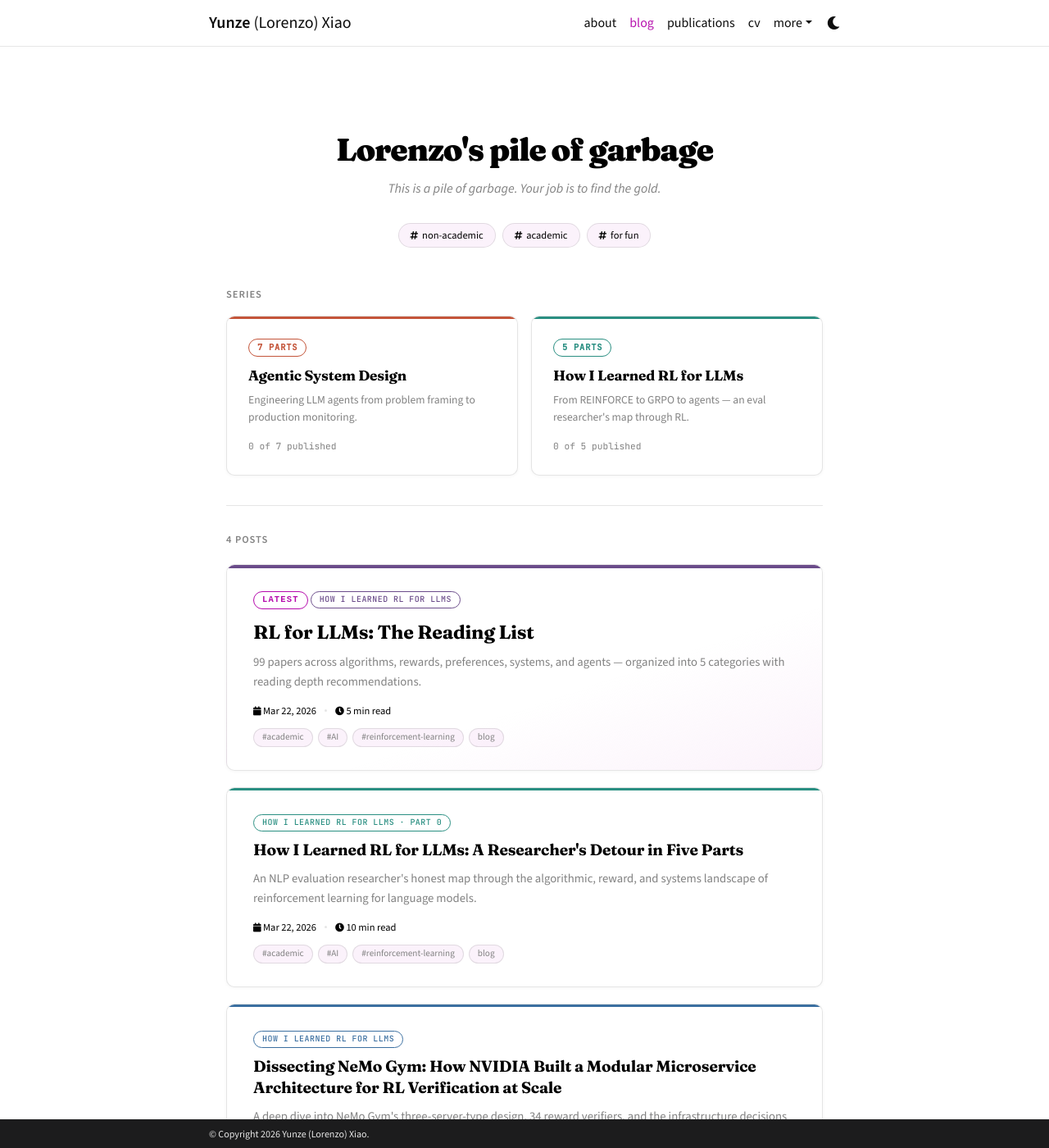
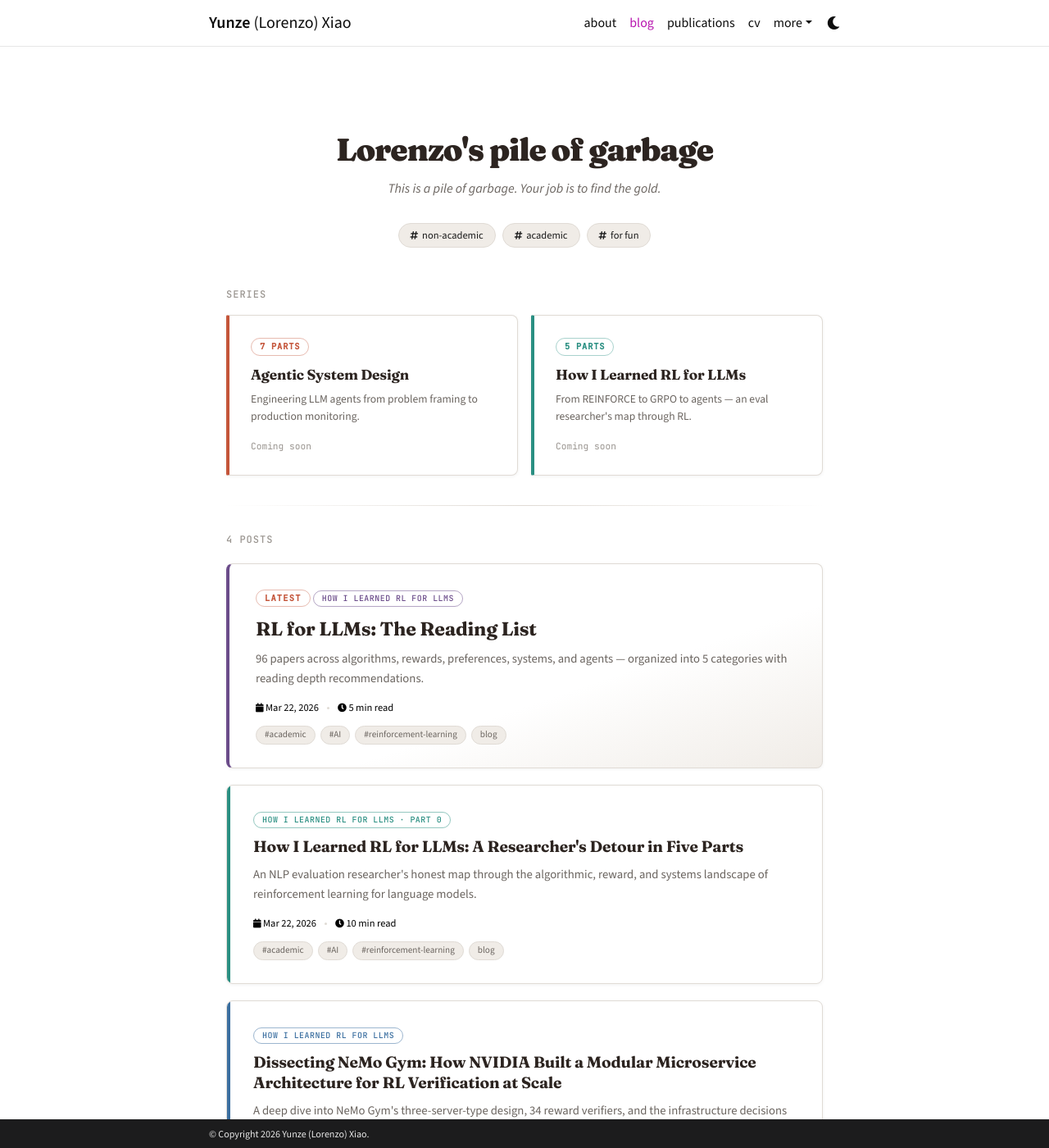
Before and after one commit to Algoroxyolo/algoroxyolo.github.io, a Jekyll site: the page built from blog/index.html, in a window 1280 px wide and 1400 px high. Shown: the whole window at 82% size. Built offline with Jekyll 4.4.1, drawn with Linux system fonts in a browser that asks for light colours; the list of posts is cut into pages by our own code; comment, search, counter and statistics services are not loaded; a style sheet for code colours, icons or effects is not loaded.

Commit message:
Please enter the commit message for your changes. Lines starting  with '' will be ignored, and an empty message aborts the commit.
 On branch master
 Your branch is up to date with 'origin/master'.

 Changes to be committed:
	modified:   _includes/editorial-post-styles.html
	modified:   _posts/2026-03-14-nemo-gym-architecture.html
	modified:   _posts/2026-03-22-rl-for-llms-part0.html
	modified:   _posts/2026-03-22-rl-reading-list.html
	modified:   blog/index.html

```diff
--- a/_posts/2026-03-14-nemo-gym-architecture.html
+++ b/_posts/2026-03-14-nemo-gym-architecture.html
@@ -28,7 +28,7 @@ _styles: >
 ---
 
 <!-- ════════ HERO ════════ -->
-<header class="hero">
+<header class="hero hero--technical">
   <div class="hero-badge">ML Infrastructure</div>
   <h1>Dissecting NeMo Gym: How NVIDIA Built a Modular Microservice Architecture for <em>RL Verification at Scale</em></h1>
   <p class="hero-sub">Three server types. Thirty-four verifiers. One HTTP protocol. A close read of how composability beats configuration in RLVR pipelines.</p>
--- a/_posts/2026-03-22-rl-for-llms-part0.html
+++ b/_posts/2026-03-22-rl-for-llms-part0.html
@@ -179,7 +179,7 @@ _styles: >
   }
 ---
 
-<header class="hero">
+<header class="hero hero--editorial">
   <div class="hero-badge">Series &middot; Part 0 of 5</div>
   <h1>How I Learned <em>RL for LLMs</em></h1>
   <p class="hero-sub">An evaluation researcher's honest map through the algorithms, rewards, and systems of reinforcement learning for language models.</p>
@@ -292,7 +292,7 @@ _styles: >
   <span class="depth-desc"><strong>Awareness only.</strong> Know it exists and what niche it fills.</span>
 </div>
 
-<p>There are <strong>99 papers</strong> across the five parts, <strong>16 rated A and 36 rated A&minus;</strong>.</p>
+<p>There are <strong>96 papers</strong> across the five parts, <strong>17 rated A and 39 rated A&minus;</strong>.</p>
 
 <div class="callout tip">
   <p class="callout-title">If you only have three hours</p>
--- a/blog/index.html
+++ b/blog/index.html
@@ -14,37 +14,62 @@ pagination:
 ---
 
 <style>
-/* ── Blog index redesign ── */
+/* ── Blog Index — Editorial Unified ── */
 
 .blog-index-wrap {
+  --bi-ink: #1a1a1a;
+  --bi-deep: #2c2420;
+  --bi-muted: #6b6560;
+  --bi-muted-light: #9a9590;
+  --bi-border: #e0dbd5;
+  --bi-code-bg: #f0ece7;
+  --bi-card-bg: #ffffff;
+  --bi-accent: #c4553a;
+  --bi-accent-light: #e8725a;
+  --bi-shadow: rgba(26,26,26,0.06);
+
   max-width: 760px;
   margin: 0 auto;
   padding: 0 16px;
+  font-family: 'Source Sans 3', -apple-system, BlinkMacSystemFont, sans-serif;
+  color: var(--bi-ink);
+}
+html[data-theme="dark"] .blog-index-wrap {
+  --bi-ink: #d0cdc8;
+  --bi-deep: #e8e4df;
+  --bi-muted: #9a9590;
+  --bi-muted-light: #6b6560;
+  --bi-border: #3a3530;
+  --bi-code-bg: #2a2520;
+  --bi-card-bg: #252220;
+  --bi-shadow: rgba(0,0,0,0.2);
 }
 
-/* Hero header */
+/* ── Hero ── */
 .blog-hero {
   text-align: center;
   padding: 56px 0 40px;
   margin-bottom: 8px;
 }
 .blog-hero h1 {
+  font-family: 'Fraunces', serif;
   font-size: 2.4rem;
-  font-weight: 800;
+  font-weight: 900;
   letter-spacing: -0.03em;
   margin-bottom: 14px;
   line-height: 1.1;
+  color: var(--bi-deep);
 }
 .blog-hero .blog-desc {
   font-size: 1rem;
-  color: var(--global-text-color-light, #6b7280);
+  color: var(--bi-muted);
   max-width: 480px;
   margin: 0 auto 28px;
   line-height: 1.65;
   font-style: italic;
 }
 
-/* Tag pills row */
+/* Tag pills */
 .blog-tag-row {
   display: flex;
   gap: 8px;
@@ -59,36 +84,37 @@ pagination:
   border-radius: 100px;
   font-size: 0.78rem;
   font-weight: 500;
-  background: var(--global-code-bg-color, #f3f4f6);
-  color: var(--global-text-color, #374151);
+  background: var(--bi-code-bg);
+  color: var(--bi-ink);
   text-decoration: none;
-  border: 1px solid var(--global-divider-color, #e5e7eb);
+  border: 1px solid var(--bi-border);
   transition: background 0.18s, color 0.18s, border-color 0.18s;
 }
 .blog-tag-pill:hover {
-  background: var(--global-theme-color, #c4553a);
+  background: var(--bi-accent);
   color: #fff;
-  border-color: var(--global-theme-color, #c4553a);
+  border-color: var(--bi-accent);
 }
 
-/* Divider */
+/* ── Divider ── */
 .blog-divider {
   height: 1px;
-  background: var(--global-divider-color, #e5e7eb);
+  background: linear-gradient(to right, transparent, var(--bi-border), transparent);
   margin: 36px 0 32px;
 }
 
-/* Post count label */
+/* Post count */
 .blog-post-count {
-  font-size: 0.78rem;
-  font-weight: 600;
+  font-family: 'JetBrains Mono', monospace;
+  font-size: 0.75rem;
+  font-weight: 500;
   letter-spacing: 1px;
   text-transform: uppercase;
-  color: var(--global-text-color-light, #9ca3af);
+  color: var(--bi-muted-light);
   margin-bottom: 20px;
 }
 
-/* Card list */
+/* ── Card list ── */
 .blog-card-list {
   list-style: none;
   padding: 0;
@@ -100,60 +126,61 @@ pagination:
 
 /* Base card */
 .blog-card {
-  background: var(--global-card-bg-color, #ffffff);
-  border: 1px solid var(--global-divider-color, #e5e7eb);
-  border-radius: 10px;
+  background: var(--bi-card-bg);
+  border: 1px solid var(--bi-border);
+  border-radius: 8px;
   padding: 28px 32px;
-  transition: box-shadow 0.2s ease, transform 0.2s ease;
-  box-shadow: 0 1px 4px rgba(0,0,0,0.04);
+  transition: box-shadow 0.2s ease;
+  box-shadow: 0 1px 4px var(--bi-shadow);
   position: relative;
   overflow: hidden;
 }
 .blog-card::before {
   content: '';
   position: absolute;
-  top: 0; left: 0; right: 0;
-  height: 3px;
+  top: 0; left: 0; bottom: 0;
+  width: 4px;
   background: var(--card-accent, transparent);
 }
 .blog-card:hover {
-  box-shadow: 0 6px 24px rgba(0,0,0,0.09);
-  transform: translateY(-2px);
+  box-shadow: 0 4px 16px var(--bi-shadow);
 }
 
-/* Featured (first) card */
+/* Featured card */
 .blog-card--featured {
+  border-left: 4px solid var(--card-accent, var(--bi-accent));
   background: linear-gradient(
     to bottom right,
-    var(--global-card-bg-color, #fff) 60%,
-    var(--global-code-bg-color, #fdf7f5) 100%
+    var(--bi-card-bg) 60%,
+    var(--bi-code-bg) 100%
   );
 }
 .blog-card--featured::before {
-  height: 4px;
+  display: none;
 }
 
-/* Featured badge */
+/* Badge */
 .blog-card__badge {
   display: inline-block;
+  font-family: 'JetBrains Mono', monospace;
   font-size: 0.65rem;
-  font-weight: 700;
+  font-weight: 600;
   letter-spacing: 1.2px;
   text-transform: uppercase;
-  color: var(--global-theme-color, #c4553a);
+  color: var(--bi-accent);
   background: transparent;
-  border: 1px solid var(--global-theme-color, #c4553a);
+  border: 1px solid color-mix(in srgb, var(--bi-accent) 40%, transparent);
   border-radius: 100px;
   padding: 2px 10px;
   margin-bottom: 12px;
-  font-family: monospace;
 }
 
 /* Card title */
 .blog-card__title {
+  font-family: 'Fraunces', serif;
   font-size: 1.2rem;
   font-weight: 700;
-  line-height: 1.35;
+  line-height: 1.3;
   margin: 0 0 10px;
   letter-spacing: -0.01em;
 }
@@ -161,11 +188,11 @@ pagination:
   font-size: 1.45rem;
 }
 .blog-card__title a {
-  color: var(--global-text-color, #111827);
+  color: var(--bi-deep);
   text-decoration: none;
 }
 .blog-card__title a:hover {
-  color: var(--global-theme-color, #c4553a);
+  color: var(--bi-accent);
 }
 .blog-card__title .ext-icon {
   font-size: 0.75em;
@@ -175,27 +202,27 @@ pagination:
 
 /* Card description */
 .blog-card__desc {
-  color: var(--global-text-color-light, #6b7280);
+  color: var(--bi-muted);
   font-size: 0.92rem;
   line-height: 1.62;
   margin: 0 0 14px;
 }
 
-/* Meta row (date + read time) */
+/* Meta row */
 .blog-card__meta {
   display: flex;
   align-items: center;
   gap: 10px;
   flex-wrap: wrap;
   font-size: 0.78rem;
-  color: var(--global-text-color-light, #9ca3af);
+  color: var(--bi-muted-light);
   margin-bottom: 12px;
 }
 .blog-card__meta .dot {
   width: 3px;
   height: 3px;
   border-radius: 50%;
-  background: var(--global-divider-color, #d1d5db);
+  background: var(--bi-border);
   flex-shrink: 0;
 }
 
@@ -210,24 +237,25 @@ pagination:
   font-size: 0.7rem;
   padding: 2px 10px;
   border-radius: 100px;
-  background: var(--global-code-bg-color, #f3f4f6);
-  color: var(--global-text-color-light, #6b7280);
+  background: var(--bi-code-bg);
+  color: var(--bi-muted);
   text-decoration: none;
-  border: 1px solid var(--global-divider-color, #e5e7eb);
+  border: 1px solid var(--bi-border);
   transition: color 0.15s, border-color 0.15s;
 }
 .blog-card__tag:hover {
-  color: var(--global-theme-color, #c4553a);
-  border-color: var(--global-theme-color, #c4553a);
+  color: var(--bi-accent);
+  border-color: var(--bi-accent);
 }
 
 /* ── Series section ── */
 .blog-series-heading {
-  font-size: 0.78rem;
-  font-weight: 600;
+  font-family: 'JetBrains Mono', monospace;
+  font-size: 0.75rem;
+  font-weight: 500;
   letter-spacing: 1px;
   text-transform: uppercase;
-  color: var(--global-text-color-light, #9ca3af);
+  color: var(--bi-muted-light);
   margin-bottom: 16px;
 }
 .blog-series-grid {
@@ -236,28 +264,22 @@ pagination:
   gap: 16px;
   margin-bottom: 8px;
 }
+
+/* Series card — distinct from post cards */
 .blog-series-card {
   display: block;
-  background: var(--global-card-bg-color, #ffffff);
-  border: 1px solid var(--global-divider-color, #e5e7eb);
-  border-radius: 10px;
+  background: var(--bi-card-bg);
+  border: 1px solid var(--bi-border);
+  border-left: 4px solid var(--series-accent, var(--bi-accent));
+  border-radius: 2px 8px 8px 2px;
   padding: 24px 26px;
   text-decoration: none;
   position: relative;
-  overflow: hidden;
-  transition: box-shadow 0.2s ease, transform 0.2s ease;
-  box-shadow: 0 1px 4px rgba(0,0,0,0.04);
-}
-.blog-series-card::before {
-  content: '';
-  position: absolute;
-  top: 0; left: 0; right: 0;
-  height: 3px;
-  background: var(--series-accent, var(--global-theme-color));
+  transition: box-shadow 0.2s ease;
+  box-shadow: 0 1px 4px var(--bi-shadow);
 }
 .blog-series-card:hover {
-  box-shadow: 0 6px 24px rgba(0,0,0,0.09);
-  transform: translateY(-2px);
+  box-shadow: 0 4px 16px var(--bi-shadow);
   text-decoration: none;
 }
 .blog-series-card__badge {
@@ -267,30 +289,31 @@ pagination:
   font-weight: 600;
   letter-spacing: 0.8px;
   text-transform: uppercase;
-  color: var(--series-accent, var(--global-theme-color));
-  border: 1px solid var(--series-accent, var(--global-theme-color));
+  color: var(--series-accent, var(--bi-accent));
+  border: 1px solid color-mix(in srgb, var(--series-accent, var(--bi-accent)) 40%, transparent);
   border-radius: 100px;
   padding: 2px 10px;
   margin-bottom: 12px;
 }
 .blog-series-card h3 {
+  font-family: 'Fraunces', serif;
   font-size: 1.08rem;
   font-weight: 700;
   line-height: 1.3;
   margin: 0 0 8px;
-  color: var(--global-text-color, #111827);
+  color: var(--bi-deep);
   letter-spacing: -0.01em;
 }
 .blog-series-card p {
   font-size: 0.85rem;
-  color: var(--global-text-color-light, #6b7280);
+  color: var(--bi-muted);
   line-height: 1.55;
   margin: 0 0 12px;
 }
 .blog-series-card__status {
   font-family: 'JetBrains Mono', monospace;
   font-size: 0.7rem;
-  color: var(--global-text-color-light, #9ca3af);
+  color: var(--bi-muted-light);
 }
 
 /* Series badge on post cards */
@@ -300,18 +323,40 @@ pagination:
   font-size: 0.62rem;
   font-weight: 500;
   letter-spacing: 0.5px;
-  color: var(--series-accent, var(--global-text-color-light));
+  color: var(--series-accent, var(--bi-muted));
   background: transparent;
-  border: 1px solid var(--series-accent, var(--global-divider-color));
+  border: 1px solid color-mix(in srgb, var(--series-accent, var(--bi-border)) 50%, transparent);
   border-radius: 100px;
   padding: 2px 10px;
   margin-bottom: 10px;
   text-transform: uppercase;
 }
 
-/* Pagination spacing */
+/* ── Pagination ── */
 .blog-pagination {
   margin-top: 40px;
+}
+.blog-pagination .pagination {
+  gap: 4px;
+  justify-content: center;
+}
+.blog-pagination .page-link {
+  font-family: 'JetBrains Mono', monospace;
+  font-size: 0.82rem;
+  color: var(--bi-muted);
+  border-color: var(--bi-border);
+  background: var(--bi-card-bg);
+  border-radius: 6px;
+}
+.blog-pagination .page-link:hover {
+  color: var(--bi-accent);
+  border-color: var(--bi-accent);
+  background: var(--bi-card-bg);
+}
+.blog-pagination .page-item.active .page-link {
+  background: var(--bi-accent);
+  border-color: var(--bi-accent);
+  color: #fff;
 }
 
 @media (max-width: 600px) {
@@ -352,7 +397,7 @@ pagination:
         <div class="blog-series-card__badge">{{ agent_overview.series_total | default: agent_posts.size }} Parts</div>
         <h3>Agentic System Design</h3>
         <p>Engineering LLM agents from problem framing to production monitoring.</p>
-        <span class="blog-series-card__status">0 of {{ agent_overview.series_total | default: "?" }} published</span>
+        <span class="blog-series-card__status">Coming soon</span>
       </a>
     {% endif %}
     {% if rl_posts.size > 0 %}
@@ -361,7 +406,7 @@ pagination:
         <div class="blog-series-card__badge">{{ rl_overview.series_total | default: rl_posts.size }} Parts</div>
         <h3>How I Learned RL for LLMs</h3>
         <p>From REINFORCE to GRPO to agents &mdash; an eval researcher's map through RL.</p>
-        <span class="blog-series-card__status">0 of {{ rl_overview.series_total | default: "?" }} published</span>
+        <span class="blog-series-card__status">Coming soon</span>
       </a>
     {% endif %}
   </div>
```
Also changed, not shown: _includes/editorial-post-styles.html (+58 -6 lines), _posts/2026-03-22-rl-reading-list.html (+120 -43 lines).
